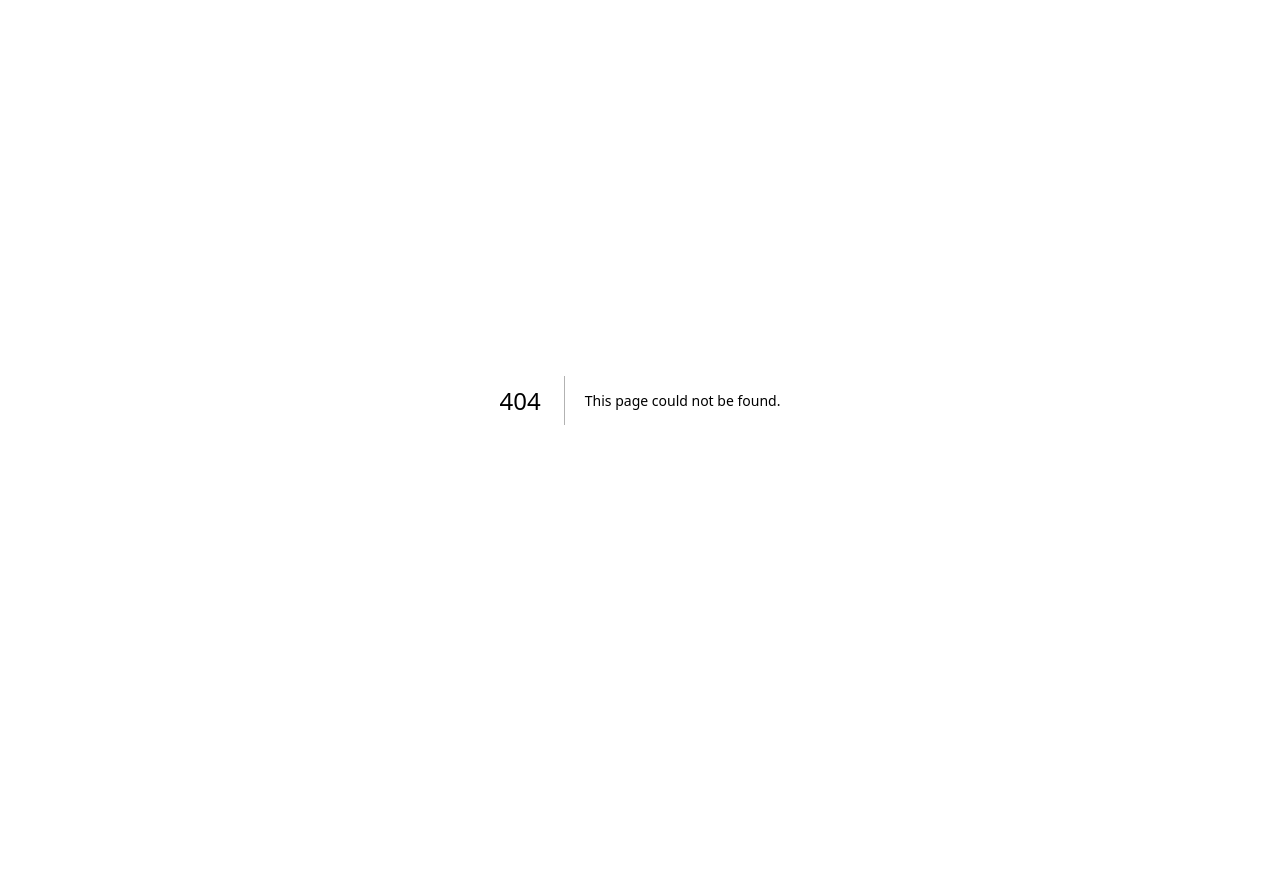
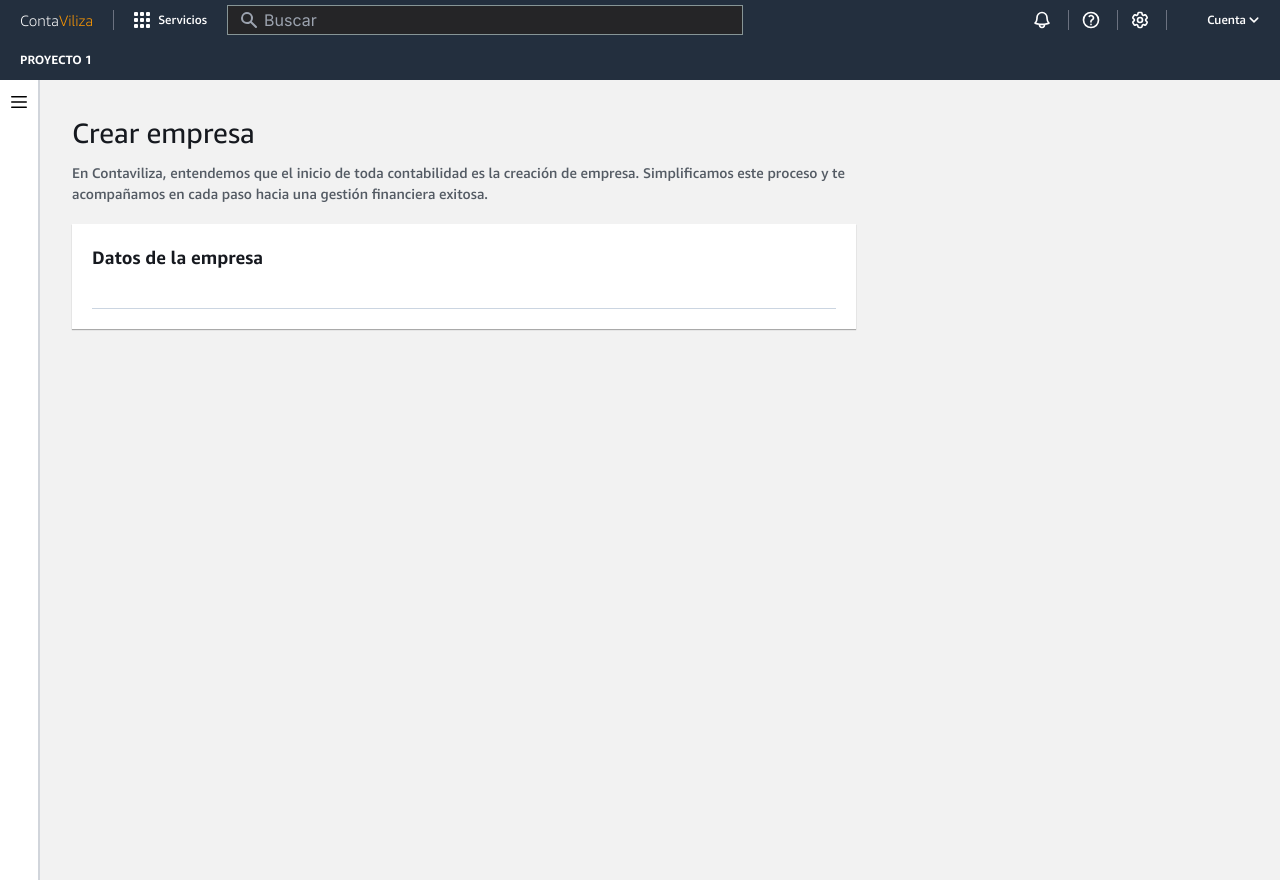
Before and after one commit to CamilinLopez/contabiliza, a Next.js app in the folder frontend/: page /consola/crear_empresa in a window 1280 px wide. Before the commit this address had no page. Before the commit the page ends 800 px from the top, so only its background shows below. Built offline with nearby package versions, Linux system fonts and the light colour scheme.

Commit message:
working on bissines creation page

```diff
--- /dev/null
+++ b/frontend/app/consola/crear_empresa/page.tsx
@@ -0,0 +1,24 @@
+import React from 'react';
+
+export default function CrearEmpresa() {
+  return (
+    <div className="p-8">
+      <div className="w-8/12 flex flex-col gap-y-5">
+        <div className="flex flex-col gap-y-2">
+          <h1 className="font-ember font-normal text-[28px] text-custom-negro-2">Crear empresa</h1>
+          <p className="font-ember font-medium text-[14px] text-custom-gris-2">
+            En Contaviliza, entendemos que el inicio de toda contabilidad es la creación de empresa. Simplificamos este
+            proceso y te acompañamos en cada paso hacia una gestión financiera exitosa.
+          </p>
+        </div>
+        <div className="w-auto h-full bg-white shadow-thin-black p-5">
+          <form action="">
+            <div className="h-[65px] border-b-[1px] border-slate-300">
+              <h2 className="font-ember font-semibold text-[18px] text-custom-negro-2">Datos de la empresa</h2>
+            </div>
+          </form>
+        </div>
+      </div>
+    </div>
+  );
+}
--- a/frontend/app/consola/layout.tsx
+++ b/frontend/app/consola/layout.tsx
@@ -7,7 +7,7 @@ export default function LayoutConsola({ children }: { children: ReactNode }) {
     <div className="">
       <Navconsola />
       <div className="bg-[#f2f2f2] h-screen">
-        <div>
+        <div className='flex' >
           <Bar />
           {children}
         </div>
--- a/frontend/tailwind.config.ts
+++ b/frontend/tailwind.config.ts
@@ -18,9 +18,9 @@ const config: Config = {
           '3': '#0972d3',
         },
         'custom-naranja': '#ff9900',
-        'custom-negro': '#000716',
+        'custom-negro': { '1': '#000716', '2': '#16191f' },
         'custom-blanco': '#ffffff',
-        'custom-gris': '#dddddd',
+        'custom-gris': { '1': '#dddddd', '2': '#545b64' },
         'custom-naranja-darck': '#cc7a00',
       },
       fontSize: {
@@ -48,6 +48,9 @@ const config: Config = {
         xl: '1200px',
         '2xl': '1400px',
       },
+      boxShadow: {
+        'thin-black': '0px 1px 1px 0px rgba(0, 0, 0, 0.3)',
+      },
     },
   },
   plugins: [
```
